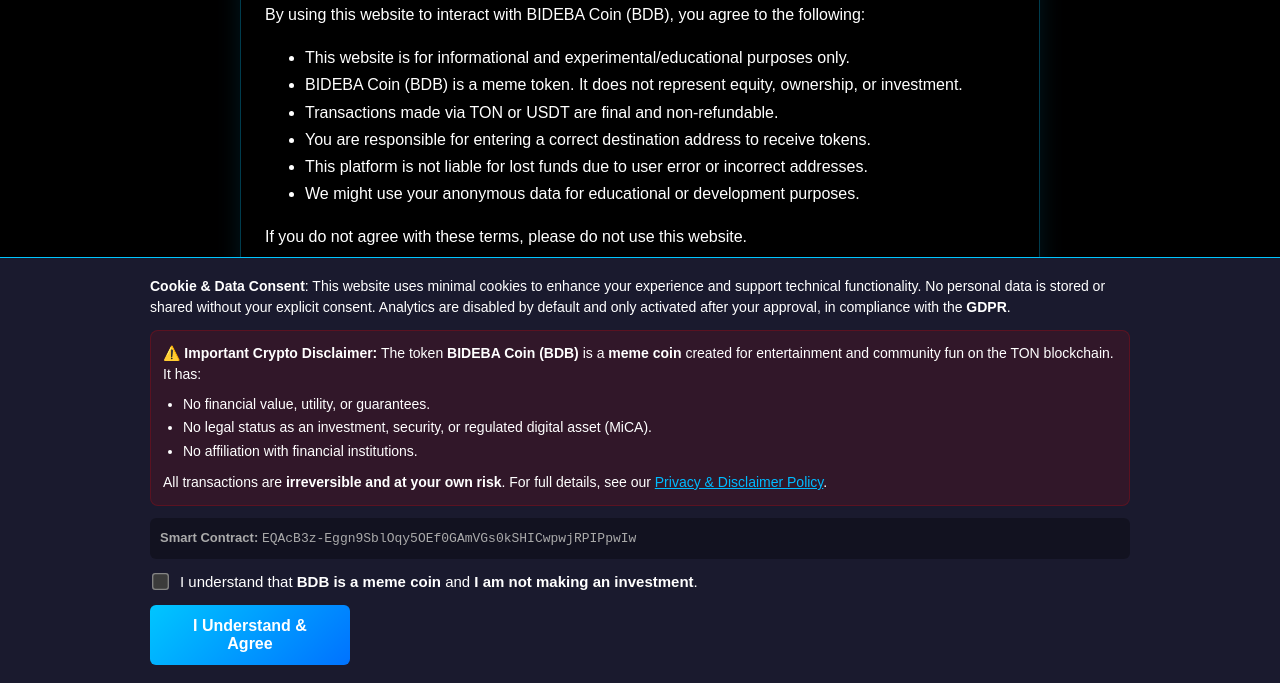
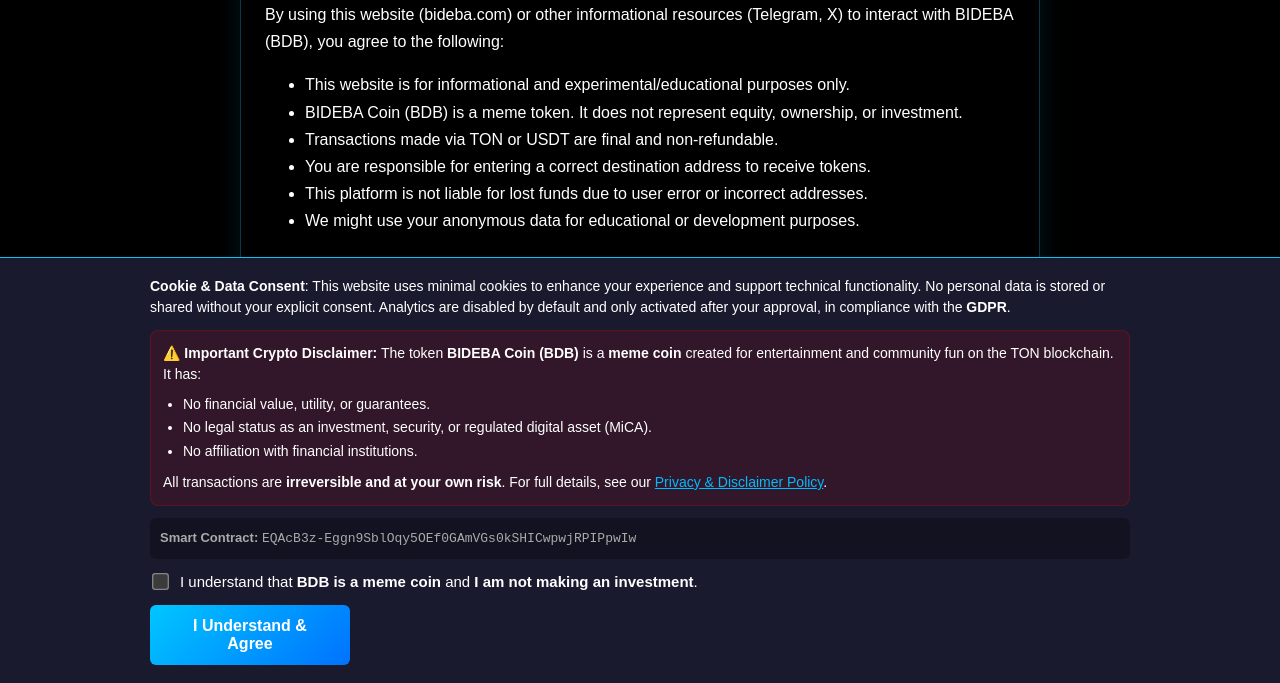
Before and after one commit to intergalacticuser/BIDEBA, a plain HTML site: page Terms.html in a window 1280 px wide. Shown: the part 117-800 px from the top of the page. Drawn offline with Linux system fonts and the light colour scheme.

Commit message:
Update Terms.html

```diff
--- a/Terms.html
+++ b/Terms.html
@@ -98,7 +98,7 @@
   <main class="container">
     <div class="card">
       <h1>Terms of Use</h1>
-      <p>By using this website to interact with BIDEBA Coin (BDB), you agree to the following:</p>
+      <p>By using this website (bideba.com) or other informational resources (Telegram, X) to interact with BIDEBA (BDB), you agree to the following:</p>
       <ul>
         <li>This website is for informational and experimental/educational purposes only.</li>
         <li>BIDEBA Coin (BDB) is a meme token. It does not represent equity, ownership, or investment.</li>
```
